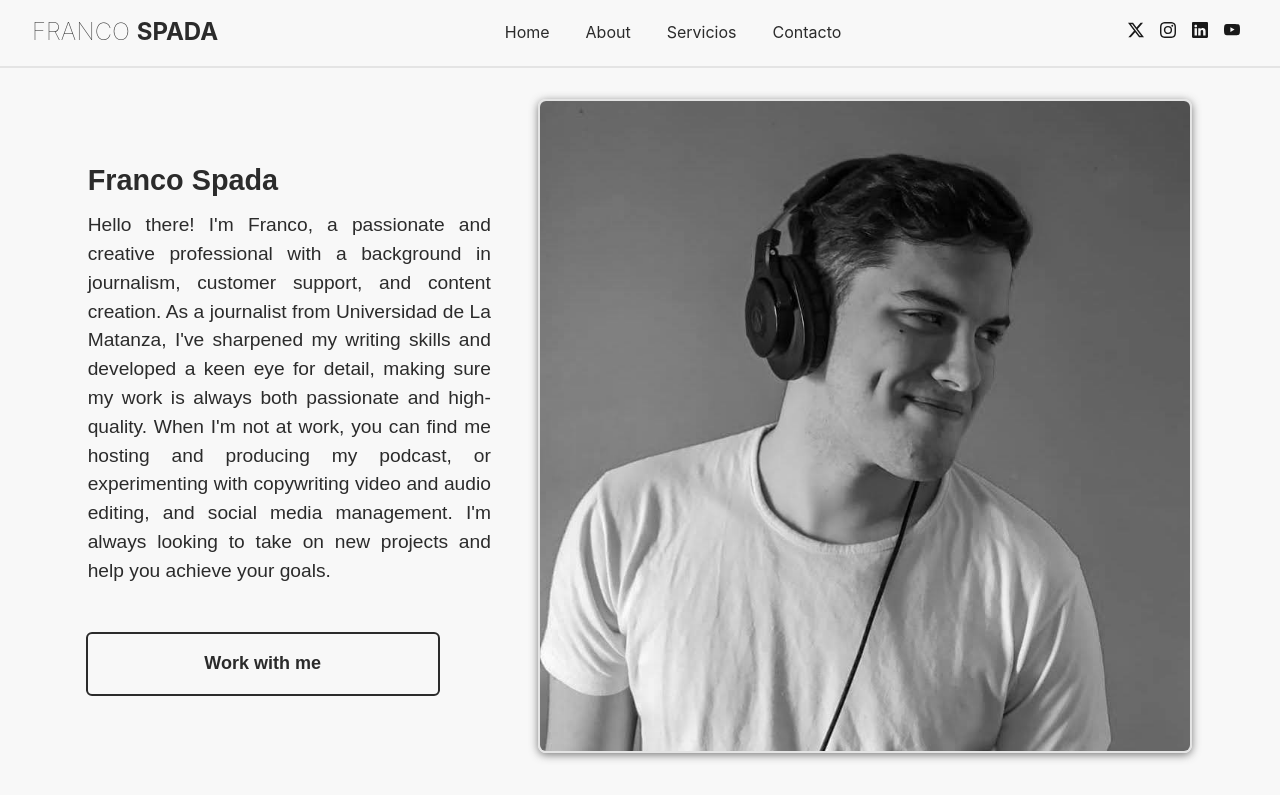
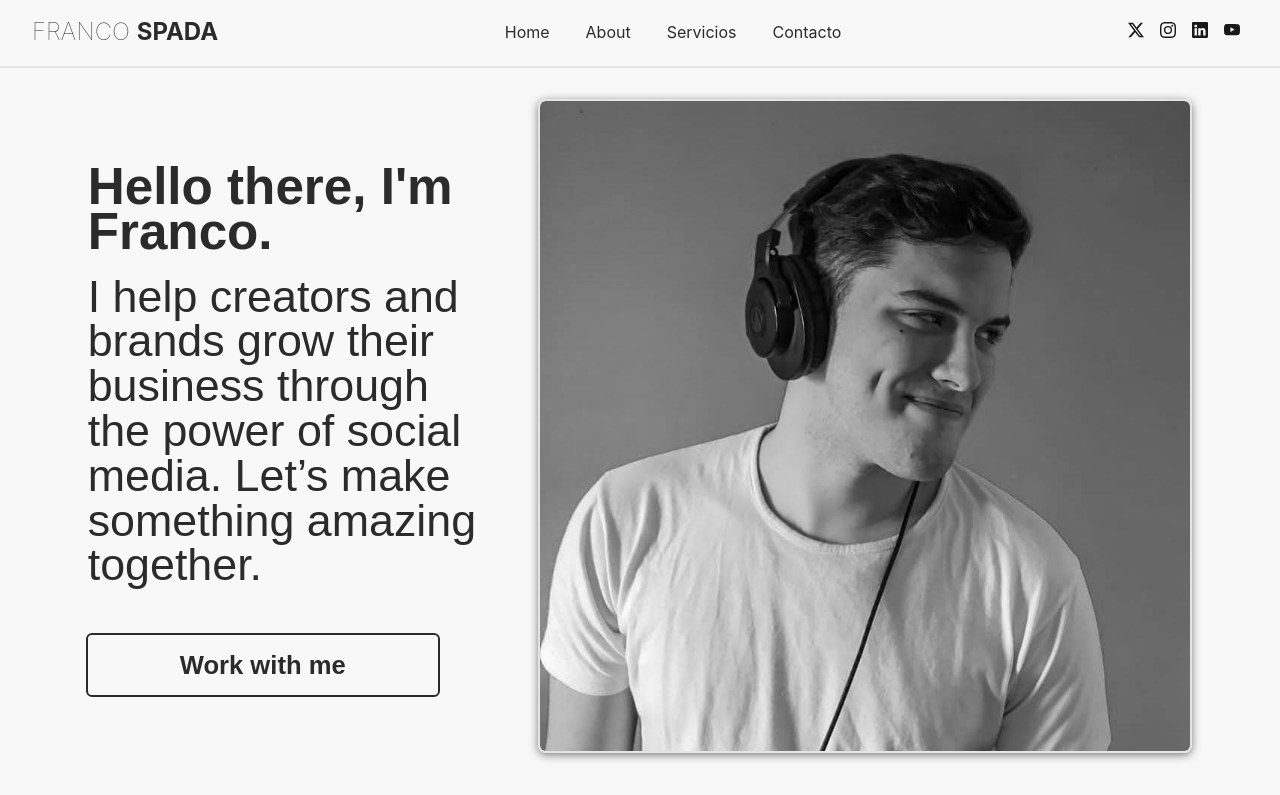
Before and after one commit to mLascurain/Franco-Spada-LandingPage, a React (Vite) app: page / in a window 1280 px wide. Shown: the part 72-867 px from the top of the page. Built offline with nearby package versions, Linux system fonts and the light colour scheme.

Commit message:
style changes

```diff
--- a/src/Components/Header/Header.module.css
+++ b/src/Components/Header/Header.module.css
@@ -17,6 +17,11 @@
 .logo {
   font-size: 1.5rem;
   font-weight: lighter;
+}
+
+.logo a {
+  text-decoration: none;
+  color: #2b2b2b;
 }
 
 .logo span {
--- a/src/Components/Header/Header.tsx
+++ b/src/Components/Header/Header.tsx
@@ -5,7 +5,9 @@ const Header: React.FC = () => {
   return (
     <header className={styles.header}>
       <div className={styles.logo}>
-        FRANCO <span>SPADA</span>
+        <a href="/">
+          FRANCO <span>SPADA</span>
+        </a>
       </div>
       <nav className={styles.nav}>
         <ul className={styles.navList}>
--- a/src/Pages/Home/Home.module.css
+++ b/src/Pages/Home/Home.module.css
@@ -34,9 +34,17 @@
   display: flex;
   flex-direction: column;
   gap: 1rem;
-  text-align: justify;
-  font-size: 1.2rem;
-  line-height: 1.8rem;
+  font-size: 2.8rem;
+  line-height: 2.8rem;
+}
+
+.presentation .text h1 {
+  font-size: 3.2rem;
+  margin-bottom: 0.2rem;
+}
+
+.presentation .button {
+  font-size: 1.6rem;
 }
 
 .presentation .image img {
--- a/src/Pages/Home/Home.tsx
+++ b/src/Pages/Home/Home.tsx
@@ -8,17 +8,10 @@ const Home: React.FC = () => {
       <section className={styles.presentationContainer}>
         <div className={styles.presentation}>
           <div className={styles.text}>
-            <h1>Franco Spada</h1>
+            <h1>Hello there, I'm Franco.</h1>
             <p>
-              Hello there! I'm Franco, a passionate and creative professional
-              with a background in journalism, customer support, and content
-              creation. As a journalist from Universidad de La Matanza, I've
-              sharpened my writing skills and developed a keen eye for detail,
-              making sure my work is always both passionate and high-quality.
-              When I'm not at work, you can find me hosting and producing my
-              podcast, or experimenting with copywriting video and audio
-              editing, and social media management. I'm always looking to take
-              on new projects and help you achieve your goals.
+              I help creators and brands grow their business through the power
+              of social media. Let’s make something amazing together.
             </p>
             <button type="button" className={styles.button}>
               Work with me
@@ -30,7 +23,6 @@ const Home: React.FC = () => {
         </div>
       </section>
 
-      {/* Sección de proyectos */}
       <section className={styles.projects}>
         <h2>Mis Proyectos</h2>
         <div className={styles.cards}>
@@ -49,7 +41,6 @@ const Home: React.FC = () => {
         </div>
       </section>
 
-      {/* Sección de contacto */}
       <section className={styles.contact}>
         <h2>Contacto</h2>
         <p>Si queres contactarme, no dudes en escribirme:</p>
--- a/src/index.css
+++ b/src/index.css
@@ -1,5 +1,5 @@
 :root {
-  font-family: Inter, system-ui, Avenir, Helvetica, Arial, sans-serif;
+  font-family: raleway, Inter, system-ui, Avenir, Helvetica, Arial, sans-serif;
   line-height: 1.5;
   font-weight: 400;
   text-rendering: optimizeLegibility;
```
